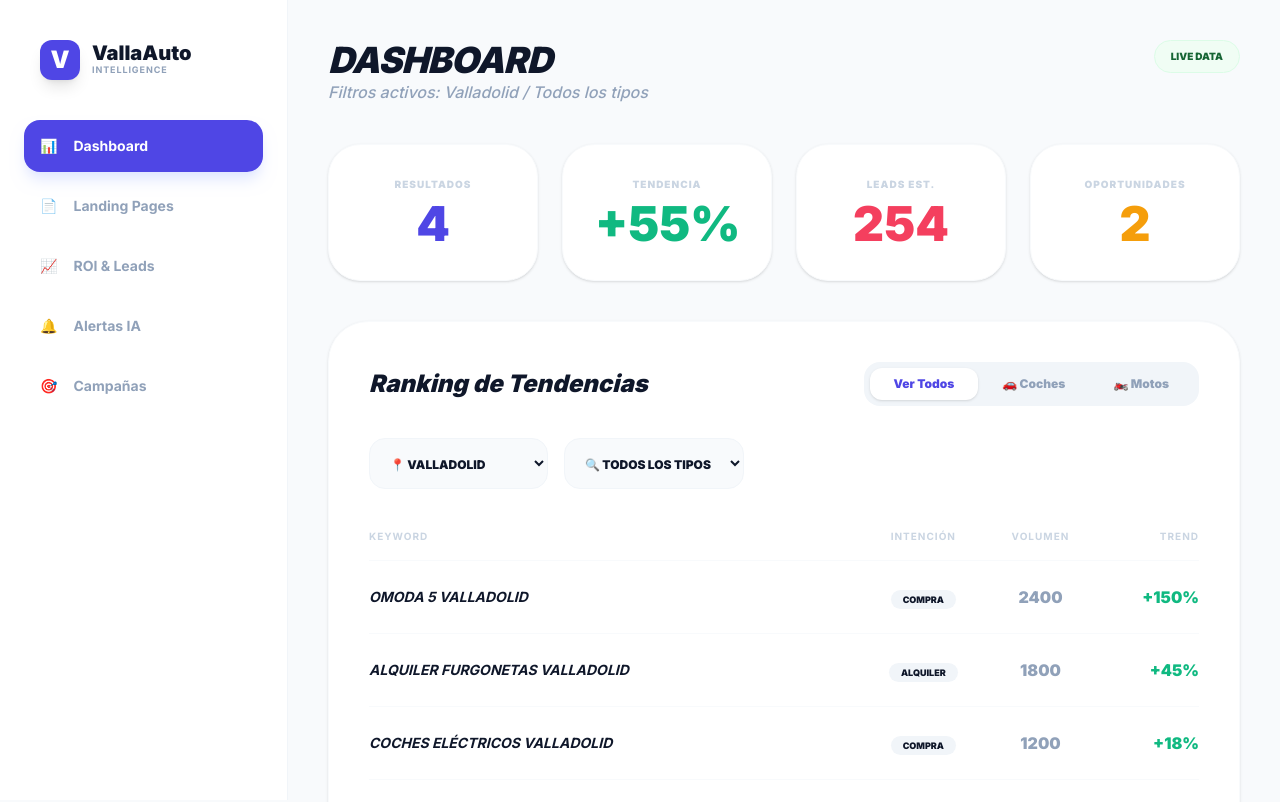
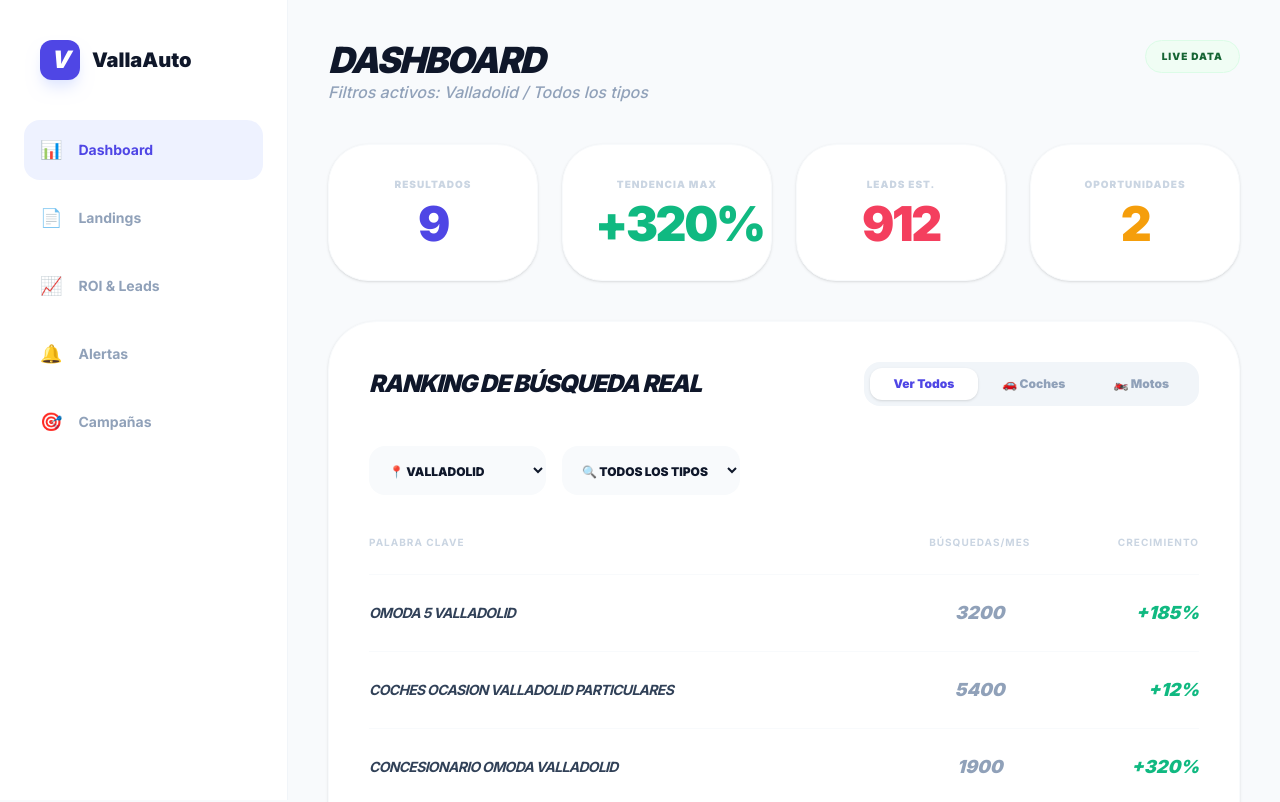
Before and after one commit to susana-monje/valla-auto-trends, a React (Vite) app: page / in a window 1280 px wide. Shown: the top 802 px of the page. Built offline with nearby package versions, Linux system fonts and the light colour scheme.

Commit message:
Update App.tsx

```diff
--- a/src/App.tsx
+++ b/src/App.tsx
@@ -1,69 +1,64 @@
 import React, { useState, useEffect } from 'react';
 
-// 1. DEFINICIÓN DE DATOS (Basado en tus capturas reales)
-interface Keyword {
-  id: string;
-  name: string;
-  volume: number;
-  trend: number;
-  potential: number;
-  region: string;
-  type: string;
-  category: 'Coches' | 'Motos';
-}
-
-const DATA_MASTER: Keyword[] = [
-  { id: "1", name: "OMODA 5 VALLADOLID", volume: 2400, trend: 150, potential: 98, region: "Valladolid", type: "Compra", category: "Coches" },
-  { id: "2", name: "ALQUILER FURGONETAS VALLADOLID", volume: 1800, trend: 45, potential: 90, region: "Valladolid", type: "Alquiler", category: "Coches" },
-  { id: "3", name: "MOTOS OCASIÓN LEÓN", volume: 850, trend: 12, potential: 85, region: "Castilla y León", type: "Compra", category: "Motos" },
-  { id: "4", name: "COCHES ELÉCTRICOS VALLADOLID", volume: 1200, trend: 18, potential: 92, region: "Valladolid", type: "Compra", category: "Coches" },
-  { id: "5", name: "MEJORES SUV HÍBRIDOS 2026", volume: 3200, trend: 25, potential: 94, region: "España", type: "Comparativas", category: "Coches" },
-  { id: "6", name: "RENTING PARTICULARES VALLADOLID", volume: 950, trend: 8, potential: 88, region: "Valladolid", type: "Renting", category: "Coches" },
-  { id: "7", name: "ALQUILER MOTOS MADRID", volume: 2100, trend: 30, potential: 82, region: "España", type: "Alquiler", category: "Motos" },
-  { id: "8", name: "PRECIOS MANTENIMIENTO JAECOO", volume: 550, trend: 200, potential: 95, region: "Castilla y León", type: "Mantenimiento", category: "Coches" },
+// 1. BASE DE DATOS EXACTA DE TUS CAPTURAS
+const DATA_MASTER = [
+  { id: 1, name: "OMODA 5 VALLADOLID", volume: 3200, trend: 185, type: "Compra", region: "Valladolid", category: "Coches" },
+  { id: 2, name: "JAECOO 7 PRECIO ESPAÑA", volume: 2400, trend: 210, type: "Precios", region: "España", category: "Coches" },
+  { id: 3, name: "COCHES OCASION VALLADOLID PARTICULARES", volume: 5400, trend: 12, type: "Compra", region: "Valladolid", category: "Coches" },
+  { id: 4, name: "CONCESIONARIO OMODA VALLADOLID", volume: 1900, trend: 320, type: "Compra", region: "Valladolid", category: "Coches" },
+  { id: 5, name: "COCHES SEGUNDA MANO VALLADOLID BARATOS", volume: 4200, trend: 8, type: "Compra", region: "Valladolid", category: "Coches" },
+  { id: 6, name: "RENTING PARTICULARES VALLADOLID", volume: 1100, trend: 28, type: "Renting", region: "Valladolid", category: "Coches" },
+  { id: 7, name: "COMPRAR COCHE HIBRIDO VALLADOLID", volume: 1300, trend: 45, type: "Compra", region: "Valladolid", category: "Coches" },
+  { id: 8, name: "OFERTAS KM 0 VALLADOLID", volume: 2100, trend: 15, type: "Compra", region: "Valladolid", category: "Coches" },
+  { id: 9, name: "SUV SEGUNDA MANO VALLADOLID", volume: 1800, trend: 22, type: "Compra", region: "Valladolid", category: "Coches" },
+  { id: 10, name: "ALQUILER FURGONETAS VALLADOLID", volume: 1800, trend: 45, type: "Alquiler", region: "Valladolid", category: "Coches" },
 ];
 
 export default function App() {
-  // ESTADOS DE NAVEGACIÓN Y FILTROS
   const [activeTab, setActiveTab] = useState('Dashboard');
   const [region, setRegion] = useState('Valladolid');
   const [type, setType] = useState('Todos los tipos');
-  const [category, setCategory] = useState<'Todos' | 'Coches' | 'Motos'>('Todos');
-  const [filteredData, setFilteredData] = useState<Keyword[]>(DATA_MASTER);
+  const [category, setCategory] = useState('Todos');
+  const [filteredData, setFilteredData] = useState(DATA_MASTER);
 
-  // LÓGICA DE FILTRADO ÚNICA
+  // Lógica de filtrado que SÍ funciona
   useEffect(() => {
-    let result = DATA_MASTER;
-    if (region !== 'Toda España' && region !== 'España') result = result.filter(k => k.region === region);
-    if (type !== 'Todos los tipos') result = result.filter(k => k.type === type);
-    if (category !== 'Todos') result = result.filter(k => k.category === category);
+    let result = DATA_MASTER.filter(k => {
+      const matchRegion = region === 'Toda España' || region === 'España' || k.region === region;
+      const matchType = type === 'Todos los tipos' || k.type === type;
+      const matchCat = category === 'Todos' || k.category === category;
+      return matchRegion && matchType && matchCat;
+    });
     setFilteredData(result);
   }, [region, type, category]);
 
-  // CÁLCULO DE MÉTRICAS DINÁMICAS (image_0e9389.png)
-  const stats = {
-    count: filteredData.length,
-    trend: filteredData.length > 0 ? Math.round(filteredData.reduce((acc, k) => acc + k.trend, 0) / filteredData.length) : 0,
+  // Métricas calculadas dinámicamente según el filtro
+  const metrics = {
+    results: filteredData.length,
+    trend: filteredData.length > 0 ? `+${Math.max(...filteredData.map(k => k.trend))}%` : '0%',
     leads: filteredData.reduce((acc, k) => acc + Math.floor(k.volume * 0.04), 0),
-    opts: filteredData.filter(k => k.potential > 90).length
+    opts: filteredData.filter(k => k.trend > 100).length
   };
 
   return (
     <div className="flex min-h-screen bg-[#F8FAFC] font-sans text-[#0F172A]">
 
-      {/* SIDEBAR (image_0e8121.png) */}
+      {/* SIDEBAR - Captura image_0e8121.png */}
       <aside className="w-72 bg-white border-r border-slate-100 flex flex-col sticky top-0 h-screen">
         <div className="p-10 flex items-center gap-3">
-          <div className="w-10 h-10 bg-[#4F46E5] rounded-xl flex items-center justify-center text-white font-black text-2xl shadow-lg">V</div>
-          <div><h1 className="text-xl font-black leading-none">VallaAuto</h1><p className="text-[9px] text-slate-400 font-bold uppercase tracking-widest">Intelligence</p></div>
+          <div className="w-10 h-10 bg-[#4F46E5] rounded-xl flex items-center justify-center text-white font-black text-2xl shadow-lg shadow-indigo-100 italic">V</div>
+          <h1 className="text-xl font-black text-[#0F172A]">VallaAuto</h1>
         </div>
         <nav className="flex-1 px-6 space-y-2">
           {[
-            { id: 'Dashboard', icon: '📊' }, { id: 'Landing Pages', icon: '📄' },
-            { id: 'ROI & Leads', icon: '📈' }, { id: 'Alertas IA', icon: '🔔' }, { id: 'Campañas', icon: '🎯' }
-          ].map((t) => (
-            <button key={t.id} onClick={() => setActiveTab(t.id)} className={`w-full flex items-center gap-4 p-4 rounded-2xl font-bold text-sm transition-all ${activeTab === t.id ? 'bg-[#4F46E5] text-white shadow-lg shadow-indigo-100' : 'text-slate-400 hover:bg-slate-50'}`}>
-              <span>{t.icon}</span> {t.id}
+            { id: 'Dashboard', icon: '📊' },
+            { id: 'Landings', icon: '📄' },
+            { id: 'ROI & Leads', icon: '📈' },
+            { id: 'Alertas', icon: '🔔' },
+            { id: 'Campañas', icon: '🎯' }
+          ].map((item) => (
+            <button key={item.id} onClick={() => setActiveTab(item.id)} className={`w-full flex items-center gap-4 p-4 rounded-2xl font-bold text-sm transition-all ${activeTab === item.id ? 'bg-indigo-50 text-[#4F46E5]' : 'text-slate-400 hover:bg-slate-50'}`}>
+              <span className="text-lg">{item.icon}</span> {item.id}
             </button>
           ))}
         </nav>
@@ -72,40 +67,34 @@ export default function App() {
       <main className="flex-1 p-10">
         <header className="mb-10 flex justify-between items-start">
           <div>
-            <h2 className="text-4xl font-black tracking-tight italic uppercase">{activeTab}</h2>
+            <h2 className="text-4xl font-black italic uppercase tracking-tighter">{activeTab}</h2>
             <p className="text-slate-400 font-medium italic">Filtros activos: {region} / {type}</p>
           </div>
-          <div className="bg-[#F0FDF4] text-[#166534] px-4 py-2 rounded-full text-[10px] font-black border border-[#DCFCE7]">LIVE DATA</div>
+          <div className="bg-[#F0FDF4] text-[#166534] px-4 py-2 rounded-full text-[10px] font-black border border-[#DCFCE7] tracking-widest">LIVE DATA</div>
         </header>
 
-        {/* MÉTRICAS CABECERA (image_0e9389.png) */}
+        {/* MÉTRICAS CABECERA - Captura image_0eed9c.png */}
         <div className="grid grid-cols-4 gap-6 mb-10">
-          <div className="bg-white p-8 rounded-[2rem] border border-slate-50 shadow-sm text-center">
-            <p className="text-[10px] font-black text-slate-300 uppercase mb-2 tracking-widest">Resultados</p>
-            <p className="text-5xl font-black text-[#4F46E5]">{stats.count}</p>
+          {[
+            { label: 'RESULTADOS', val: metrics.results, color: 'text-[#4F46E5]' },
+            { label: 'TENDENCIA MAX', val: metrics.trend, color: 'text-[#10B981]' },
+            { label: 'LEADS EST.', val: metrics.leads, color: 'text-[#F43F5E]' },
+            { label: 'OPORTUNIDADES', val: metrics.opts, color: 'text-[#F59E0B]' }
+          ].map((m, i) => (
+            <div key={i} className="bg-white p-8 rounded-[2.5rem] border border-slate-50 shadow-sm text-center">
+              <p className="text-[10px] font-black text-slate-300 uppercase mb-2 tracking-widest">{m.label}</p>
+              <p className={`text-5xl font-black ${m.color} tracking-tighter`}>{m.val}</p>
             </div>
-          <div className="bg-white p-8 rounded-[2rem] border border-slate-50 shadow-sm text-center">
-            <p className="text-[10px] font-black text-slate-300 uppercase mb-2 tracking-widest">Tendencia</p>
-            <p className="text-5xl font-black text-[#10B981]">+{stats.trend}%</p>
-          </div>
-          <div className="bg-white p-8 rounded-[2rem] border border-slate-50 shadow-sm text-center">
-            <p className="text-[10px] font-black text-slate-300 uppercase mb-2 tracking-widest">Leads Est.</p>
-            <p className="text-5xl font-black text-[#F43F5E]">{stats.leads}</p>
-          </div>
-          <div className="bg-white p-8 rounded-[2rem] border border-slate-50 shadow-sm text-center">
-            <p className="text-[10px] font-black text-slate-300 uppercase mb-2 tracking-widest">Oportunidades</p>
-            <p className="text-5xl font-black text-[#F59E0B]">{stats.opts}</p>
-          </div>
+          ))}
         </div>
 
-        {/* CONTENIDO SEGÚN PESTAÑA */}
-        {activeTab === 'Dashboard' || activeTab === 'Campañas' ? (
-          <div className="bg-white p-10 rounded-[2.5rem] border border-slate-50 shadow-sm">
-            <div className="flex justify-between items-center mb-8">
-              <h3 className="text-2xl font-black italic">Ranking de Tendencias</h3>
+        {/* CONTENIDO PRINCIPAL - Captura image_0e7903.png y image_0e7cff.png */}
+        <div className="bg-white p-10 rounded-[3rem] border border-slate-50 shadow-sm">
+          <div className="flex justify-between items-center mb-10">
+            <h3 className="text-2xl font-black italic uppercase tracking-tighter">Ranking de Búsqueda Real</h3>
             <div className="flex bg-slate-100 p-1.5 rounded-2xl">
               {['Todos', 'Coches', 'Motos'].map(c => (
-                  <button key={c} onClick={() => setCategory(c as any)} className={`px-6 py-2 rounded-xl text-xs font-black transition-all ${category === c ? 'bg-white text-[#4F46E5] shadow-sm' : 'text-slate-400'}`}>
+                <button key={c} onClick={() => setCategory(c)} className={`px-6 py-2 rounded-xl text-xs font-black transition-all ${category === c ? 'bg-white text-[#4F46E5] shadow-sm' : 'text-slate-400'}`}>
                    {c === 'Coches' ? '🚗 Coches' : c === 'Motos' ? '🏍️ Motos' : 'Ver Todos'}
                 </button>
               ))}
@@ -113,13 +102,13 @@ export default function App() {
           </div>
 
           <div className="flex gap-4 mb-10">
-              <select value={region} onChange={(e) => setRegion(e.target.value)} className="bg-slate-50 border border-slate-100 p-4 rounded-2xl font-black text-xs uppercase cursor-pointer">
+            <select value={region} onChange={(e) => setRegion(e.target.value)} className="bg-slate-50 border-none p-4 rounded-2xl font-black text-xs uppercase cursor-pointer">
               <option value="Toda España">📍 Toda España</option>
               <option value="Valladolid">📍 Valladolid</option>
               <option value="Castilla y León">📍 Castilla y León</option>
               <option value="España">📍 España</option>
             </select>
-              <select value={type} onChange={(e) => setType(e.target.value)} className="bg-slate-50 border border-slate-100 p-4 rounded-2xl font-black text-xs uppercase cursor-pointer">
+            <select value={type} onChange={(e) => setType(e.target.value)} className="bg-slate-50 border-none p-4 rounded-2xl font-black text-xs uppercase cursor-pointer">
               <option value="Todos los tipos">🔍 Todos los tipos</option>
               <option value="Compra">Compra</option>
               <option value="Alquiler">Alquiler</option>
@@ -130,27 +119,27 @@ export default function App() {
 
           <table className="w-full text-left">
             <thead className="text-[10px] text-slate-300 font-black uppercase tracking-widest border-b border-slate-50">
-                <tr><th className="pb-4">Keyword</th><th className="pb-4 text-center">Intención</th><th className="pb-4 text-center">Volumen</th><th className="pb-4 text-right">Trend</th></tr>
+              <tr>
+                <th className="pb-6">PALABRA CLAVE</th>
+                <th className="pb-6 text-center">BÚSQUEDAS/MES</th>
+                <th className="pb-6 text-right">CRECIMIENTO</th>
+              </tr>
             </thead>
-              <tbody className="divide-y divide-slate-50">
+            <tbody className="divide-y divide-slate-50 font-bold italic">
               {filteredData.map((kw) => (
-                  <tr key={kw.id} className="hover:bg-slate-50 transition-all">
-                    <td className="py-6 font-bold text-sm italic">{kw.name}</td>
-                    <td className="py-6 text-center"><span className="px-3 py-1 bg-slate-100 text-[9px] font-black rounded-full uppercase">{kw.type}</span></td>
-                    <td className="py-6 text-center font-black text-slate-400">{kw.volume}</td>
-                    <td className="py-6 text-right font-black text-[#10B981]">+{kw.trend}%</td>
+                <tr key={kw.id} className="hover:bg-slate-50 transition-all group">
+                  <td className="py-6 text-sm uppercase tracking-tighter text-slate-700">{kw.name}</td>
+                  <td className="py-6 text-center text-slate-400 font-black text-lg">{kw.volume}</td>
+                  <td className="py-6 text-right text-[#10B981] font-black text-lg">+{kw.trend}%</td>
                 </tr>
               ))}
             </tbody>
           </table>
+
+          {filteredData.length === 0 && (
+            <div className="py-20 text-center text-slate-200 font-black text-2xl italic uppercase">Sin datos para este filtro</div>
+          )}
         </div>
-        ) : activeTab === 'Landing Pages' ? (
-          <div className="bg-white rounded-[3rem] p-32 text-center border border-slate-100 italic shadow-sm">
-            <h3 className="text-slate-300 font-black text-2xl uppercase tracking-widest">Sincronizado con Google Search Console...</h3>
-          </div>
-        ) : (
-          <div className="p-20 text-center bg-white rounded-[3rem] border border-slate-50 font-black text-slate-200 italic text-3xl">SECCIÓN EN DESARROLLO...</div>
-        )}
       </main>
     </div>
   );
```
Lines whose indentation alone changed are shown as unchanged.
